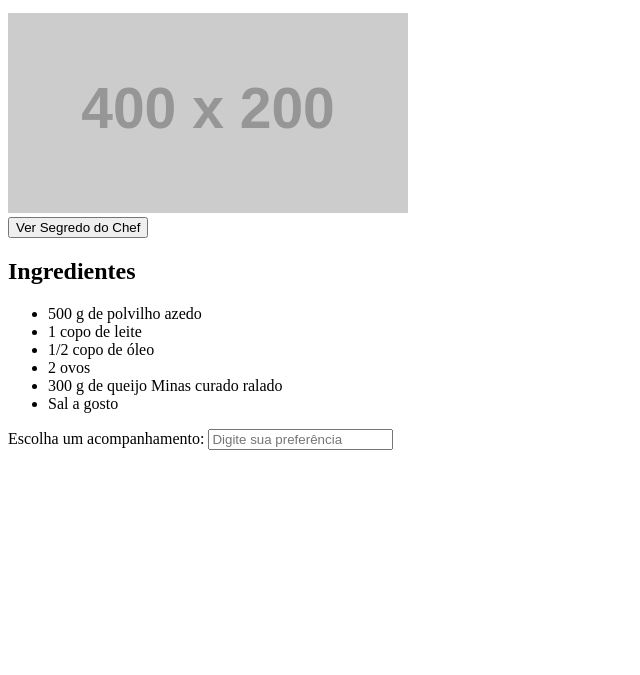
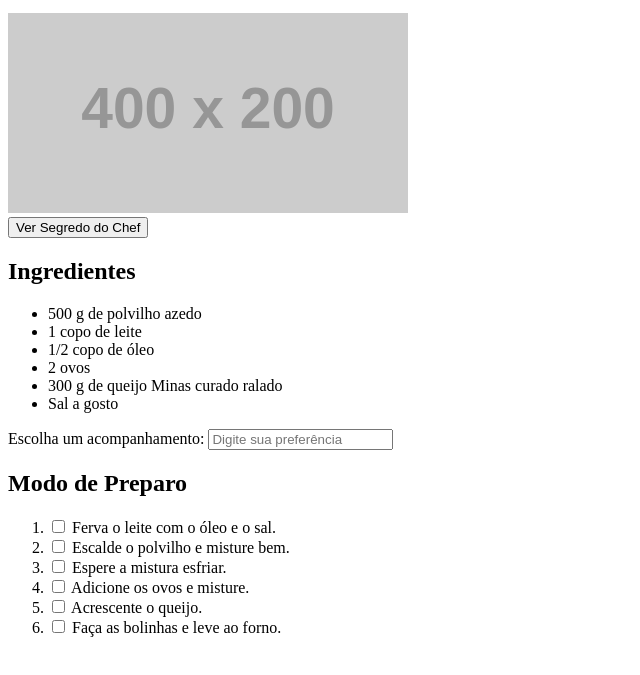
Before and after one commit to Guiraldelli-A/receita-interativa, a plain HTML site: page index.html in a window 1280 px wide. Shown: the part 101-776 px from the top of the page, without its empty margins (0-640 px from the left). Drawn offline with Linux system fonts and the light colour scheme; placeholder pictures from the web are drawn by us.

Commit message:
feat: adiciona modo de preparo interativo

```diff
--- a/index.html
+++ b/index.html
@@ -120,6 +120,76 @@
 
 </section>
 
+<section>
+
+    <h2>Modo de Preparo</h2>
+
+
+
+    <ol>
+
+        <li>
+
+            <input type="checkbox">
+
+            Ferva o leite com o óleo e o sal.
+
+        </li>
+
+
+
+        <li>
+
+            <input type="checkbox">
+
+            Escalde o polvilho e misture bem.
+
+        </li>
+
+
+
+        <li>
+
+            <input type="checkbox">
+
+            Espere a mistura esfriar.
+
+        </li>
+
+
+
+        <li>
+
+            <input type="checkbox">
+
+            Adicione os ovos e misture.
+
+        </li>
+
+
+
+        <li>
+
+            <input type="checkbox">
+
+            Acrescente o queijo.
+
+        </li>
+
+
+
+        <li>
+
+            <input type="checkbox">
+
+            Faça as bolinhas e leve ao forno.
+
+        </li>
+
+    </ol>
+
+</section>
+
 
 
 </body>
```
